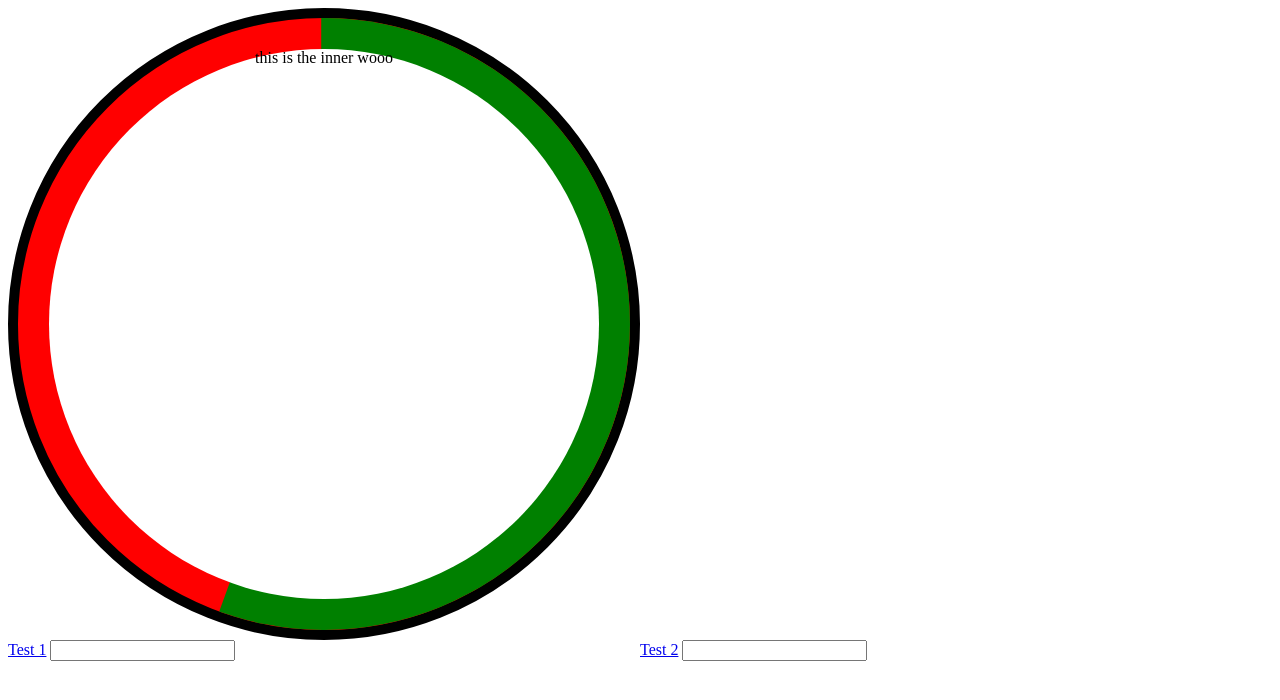
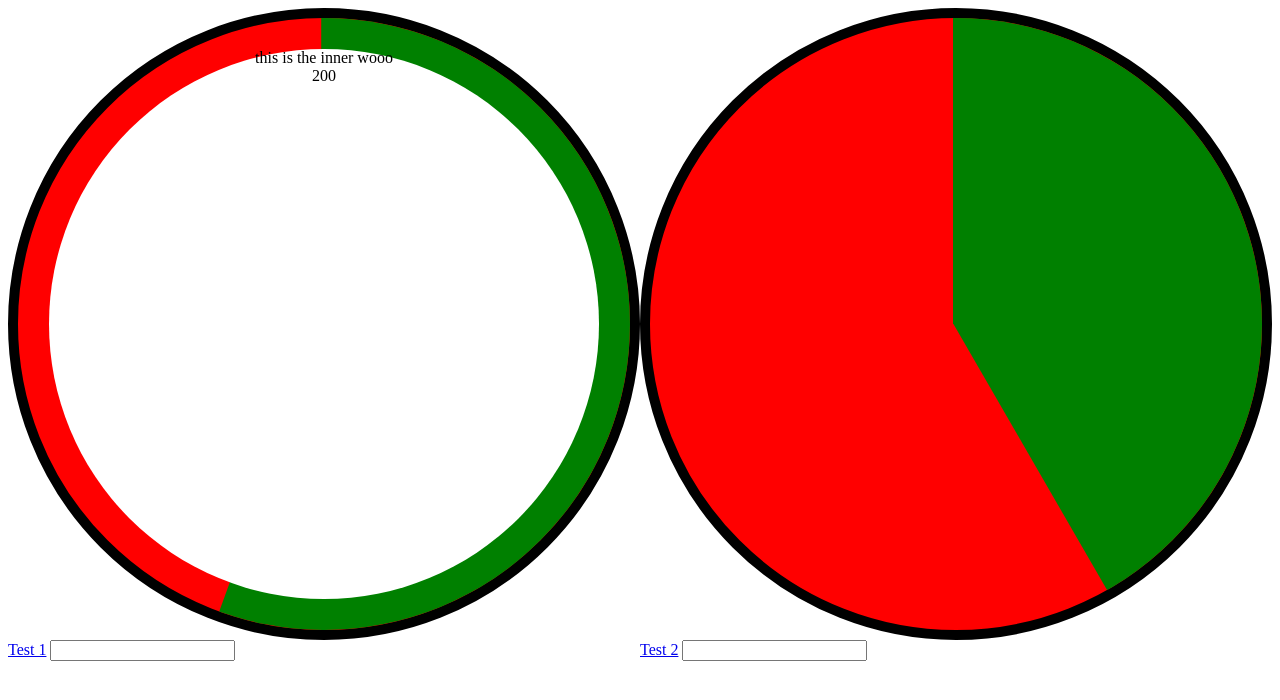
Before and after one commit to andysellick/circular-progress, a plain HTML site: page index.html in a window 1280 px wide. Drawn offline with nearby package versions, Linux system fonts and the light colour scheme.

Commit message:
More options for inner content

```diff
--- a/circularprogress.jquery.js
+++ b/circularprogress.jquery.js
@@ -23,7 +23,8 @@
 				targetPerc: 0, //FIXME
 				targetDeg: 200, //target position to animate to on load
 				speed: 50, //speed of animation
-				innerHTML:'this is the inner wooo', //html to put inside the circle
+				innerHTML:'', //html to put inside the circle
+				showProgress: 0, //add an additional element into the inner to show the current position
                 delayAnimation: 500,
                 onFinishMoving: function() {},
 			}, this.defaults, this.options);
@@ -32,6 +33,9 @@
 			this.lpanel; //left
 			this.overallpos = 0;
 			this.inner;
+			this.innerhtml;
+			this.innerprogress;
+			this.timer;
 
             //create required variables and normalise settings
             this.settings.rotateBy = Math.min(this.settings.rotateBy,360);
@@ -45,8 +49,16 @@
             var rpane = $('<div/>').addClass('rpane').appendTo(prog);
             this.rpanel = $('<div/>').addClass('cover').appendTo(rpane);
             this.lpanel = $('<div/>').addClass('cover').appendTo(lpane);
+
+            //FIXME what if a user wants the circular progress ring but with no text inside it?
+            if(this.settings.innerHTML.length || this.settings.showProgress){
+                this.inner = $('<div/>').addClass('display').appendTo(prog);
+            }
             if(this.settings.innerHTML.length){
-                this.inner = $('<div/>').addClass('display').html(this.settings.innerHTML).appendTo(prog);
+                this.innerhtml = $('<div/>').addClass('extrahtml').html(this.settings.innerHTML).appendTo(this.inner);
+            }
+            if(this.settings.showProgress){
+                this.innerprogress = $('<div/>').addClass('displayprogress').appendTo(this.inner);
             }
             //now get the plugin started
             var me = this;
@@ -56,14 +68,14 @@
                     this.rotateBy = -this.rotateBy;
                 }
                 this.setTargetPos(this.settings.initialDeg);
-                setTimeout(function(){
+                this.timer = setTimeout(function(){
                     me.animateCircle(me.settings.initialDeg,me.settings.targetDeg);
                 },this.settings.speed + this.settings.delayAnimation);
 
             }
             //option 2 - progress animates from 0 to target (no initial value)
             else if(this.settings.animateOnLoad){
-                setTimeout(function(){
+                this.timer = setTimeout(function(){
                     me.animateCircle(me.settings.initialDeg,me.settings.targetDeg);
                 },this.settings.speed + this.settings.delayAnimation);
             }
@@ -96,7 +108,7 @@
             var me = this;
             this.overallpos = newpos;
             if(newpos != targ){
-                setTimeout(function(){
+                this.timer = setTimeout(function(){
                     me.animateCircle(newpos,targ);
                 },this.settings.speed);
             }
@@ -116,6 +128,9 @@
                 this.rotateElement(this.rpanel,180);
                 this.rotateElement(this.lpanel,this.overallpos - 180);
             }
+            if(this.settings.showProgress){
+                this.innerprogress.html(this.overallpos);
+            }
         },
 
         //given an element, apply a css transform to rotate it
@@ -131,6 +146,7 @@
 
         //intended as a public function, pass through the position you want
 		moveProgress: function(targ){
+            clearTimeout(this.timer);
             this.animateCircle(this.overallpos,targ);
         },
 
--- a/index.html
+++ b/index.html
@@ -28,18 +28,19 @@
         $(document).ready(function(){
 
             $('.newtest1').circles({
+                innerHTML: 'this is the inner wooo',
+                showProgress: 1,
                 onFinishMoving:function(pos){
                     console.log('done ',pos);
                 }
             });
-/*
+
             $('.newtest2').circles({
                 'targetDeg':185,
-                'speed':100,
+                'speed':90,
                 'rotateBy':1,
                 'innerHTML':''
             });
-*/
 
             $('#test1').click(function(e){
                 e.preventDefault();
```
